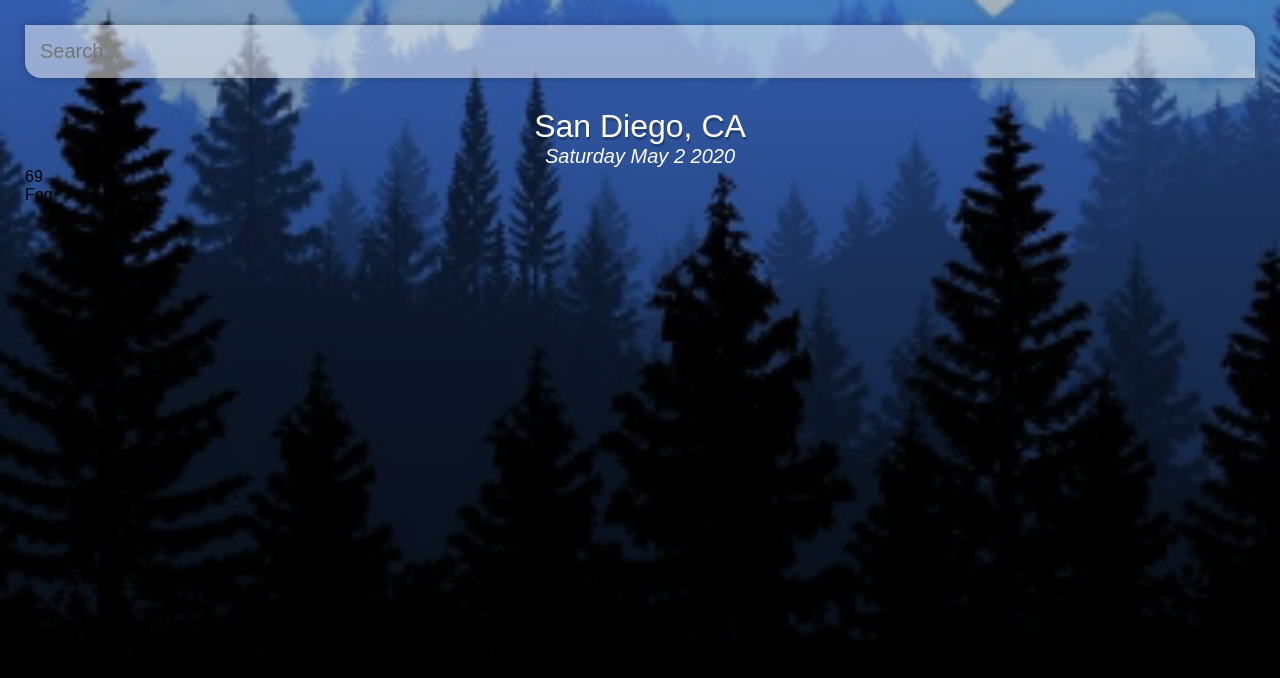
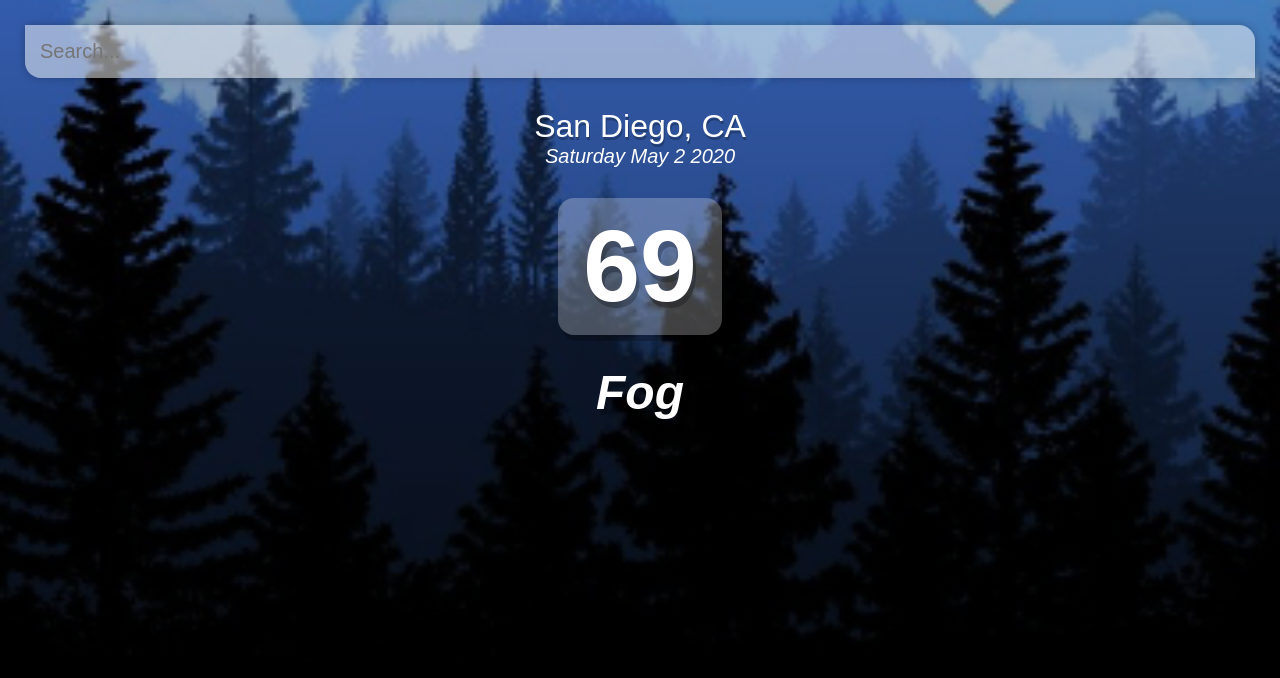
Before and after one commit to dstearle/vue-weather-app, a Vue app: page / in a window 1280 px wide. Shown: the top 678 px of the page. Built offline with nearby package versions, Linux system fonts and the light colour scheme.

Commit message:
Added styling for weather box area

```diff
--- a/src/App.vue
+++ b/src/App.vue
@@ -132,6 +132,29 @@
 		font-style: italic;
 	}
 
+	.weather-box {
+		text-align: center;
+	}
 
+	.weather-box .temp {
+		display: inline-block;
+		padding: 10px 25px;
+		color: #FFF;
+		font-size: 102px;
+		font-weight: 900;
+		text-shadow: 3px 6px rgba(0, 0, 0, 0.25);
+		background-color: rgba(255, 255, 255, 0.25);
+		border-radius: 16px;
+		margin: 30px 0px;
+		box-shadow: 3px 6px rgba(0, 0, 0, 0.25);
+	}
+
+	.weather-box .weather {
+		color: #FFF;
+		font-size: 48px;
+		font-weight: 700;
+		font-style: italic;
+		text-shadow: 3px 6px rgba(0, 0, 0, 0.25);
+	}
 
 </style>
```
